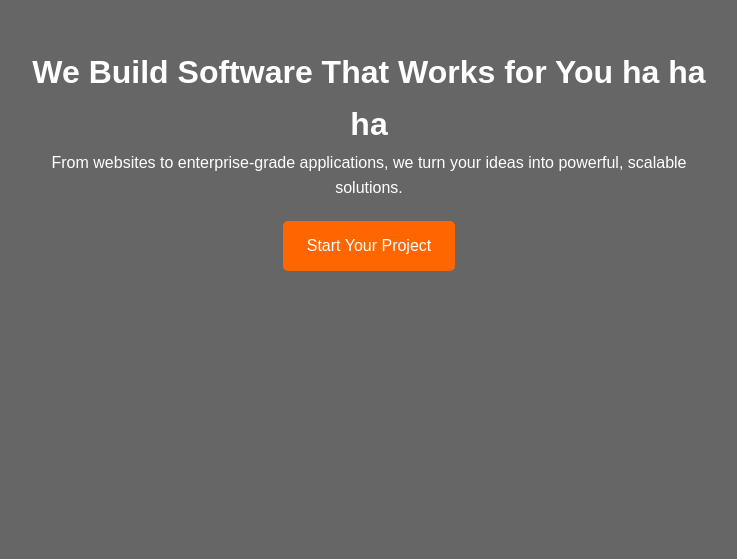
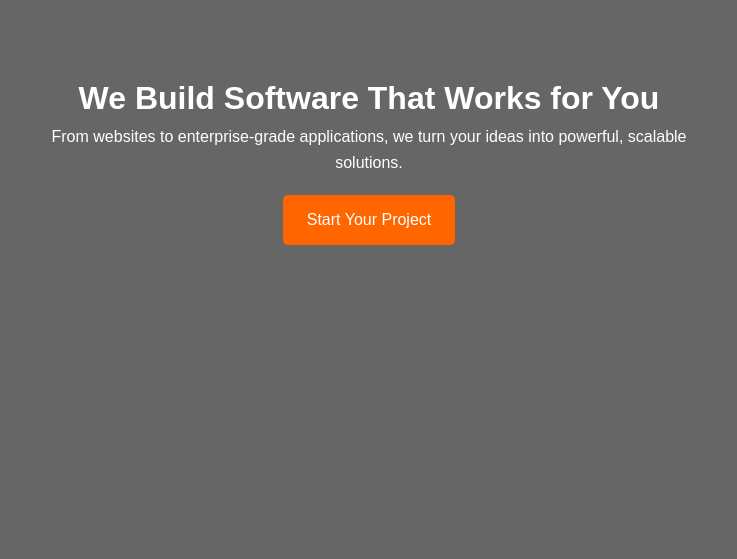
Before and after one commit to ruhulamin005/rootx, a website: page public/index.html in a window 1280 px wide. Shown: the part 241-800 px from the top of the page, without its empty margins (271-1008 px from the left). Drawn offline with Linux system fonts and the light colour scheme.

Commit message:
Update_again index.html

```diff
--- a/public/index.html
+++ b/public/index.html
@@ -26,7 +26,7 @@
   <header class="hero" id="home">
     <div class="overlay"></div>
     <div class="hero-content">
-      <h1>We Build Software That Works for You ha ha ha</h1>
+      <h1>We Build Software That Works for You</h1>
       <p>From websites to enterprise-grade applications, we turn your ideas into powerful, scalable solutions.</p>
       <a href="#quote" class="cta-btn">Start Your Project</a>
     </div>
```
